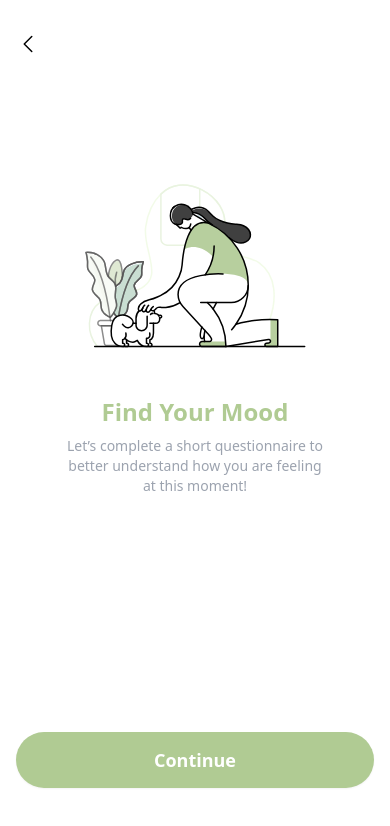
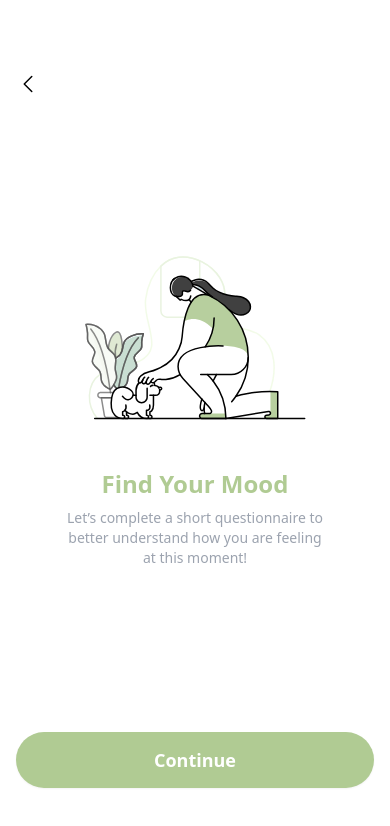
Before and after one commit to bachdumpling/moodr, a Next.js app: page /checkin in a window 390 px wide. Shown: the top 826 px of the page. Built offline with nearby package versions, Linux system fonts and the light colour scheme.

Commit message:
mobile access screen

```diff
--- a/components/CheckinPage0.js
+++ b/components/CheckinPage0.js
@@ -6,9 +6,9 @@ import { ChevronLeftIcon } from "@heroicons/react/24/outline";
 
 function CheckinPage0({ nextPage }) {
   return (
-    <>
+    <div className="">
       <Link href="/">
-        <div className="z-10 flex justify-between px-4 py-4 pt-8 fixed top-0 left-0 right-0 bg-[#FFFFFF]">
+        <div className="z-10 flex justify-between px-4 py-4 pt-8 top-0 left-0 right-0 bg-[#FFFFFF]">
           <ChevronLeftIcon className="w-6 " />
         </div>
       </Link>
@@ -27,7 +27,7 @@ function CheckinPage0({ nextPage }) {
           Continue
         </button>
       </footer>
-    </>
+    </div>
   );
 }
 
```
